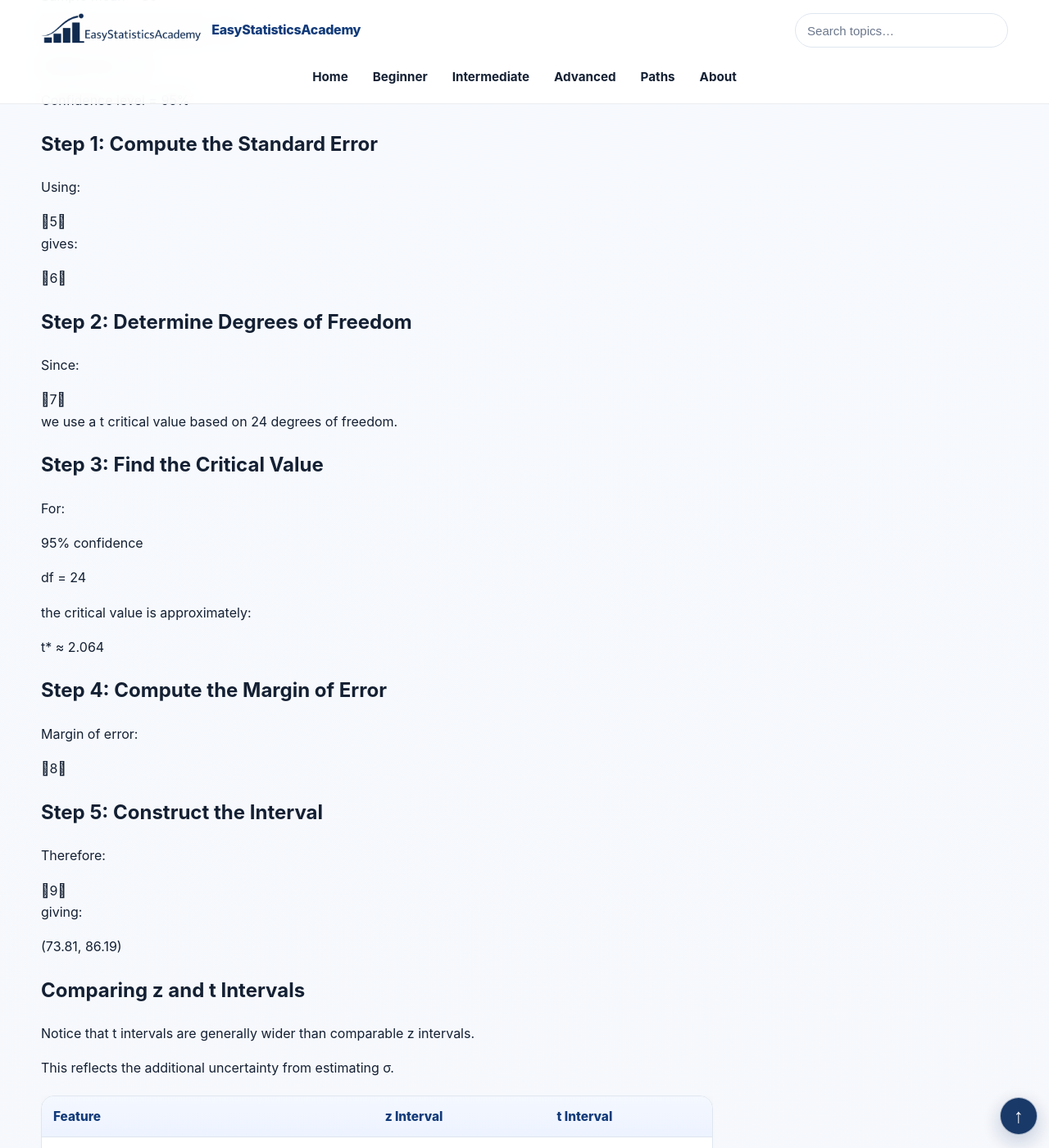
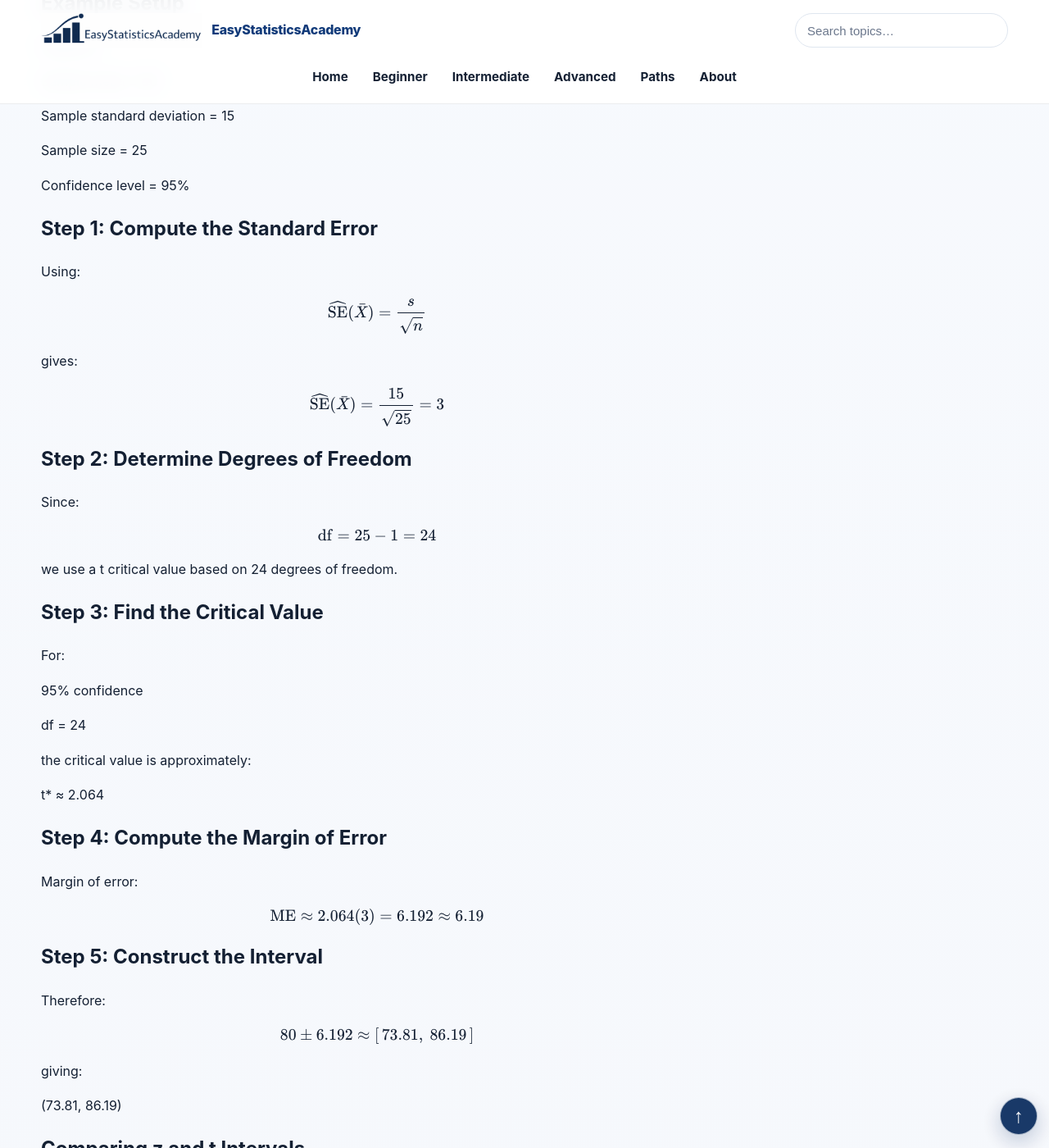
Before and after one commit to ammar-homaida-statistics/easystatisticsacademy, a Jekyll site: the page built from inference/confidence-intervals/ci-for-mean-sigma-unknown-t/index.md, in a window 1280 px wide and 1400 px high, scrolled down 2824 px. Shown: the whole window at 82% size. Built offline with Jekyll 4.4.1, drawn with Linux system fonts in a browser that asks for light colours; some of the changed text lies outside the part shown.

Commit message:
Restore and verify 10 statistical formulas in ci-for-mean-sigma-unknown-t

```diff
--- a/inference/confidence-intervals/ci-for-mean-sigma-unknown-t/index.md
+++ b/inference/confidence-intervals/ci-for-mean-sigma-unknown-t/index.md
@@ -158,7 +166,11 @@ sidebar: false
       When σ is unknown, the estimated standard error becomes:
     </p>
 
-    2
+
+    \[
+    \widehat{\operatorname{SE}}(\bar X)=\frac{s}{\sqrt n}
+    \]
+
 
     <p>
       This is the estimated variability of the sample mean.
@@ -170,7 +182,11 @@ sidebar: false
       Applying the confidence interval blueprint gives:
     </p>
 
-    3
+
+    \[
+    \bar x\pm t_{n-1,\,1-\alpha/2}\frac{s}{\sqrt n}
+    \]
+
 
     <p>
       This is the one-sample t confidence interval for a population mean.
@@ -228,7 +244,11 @@ sidebar: false
       For a one-sample mean interval:
     </p>
 
-    4
+
+    \[
+    \operatorname{df}=n-1
+    \]
+
 
     <p>
       The degrees of freedom determine the exact shape of the t distribution.
@@ -288,13 +308,21 @@ sidebar: false
       Using:
     </p>
 
-    5
+
+    \[
+    \widehat{\operatorname{SE}}(\bar X)=\frac{s}{\sqrt n}
+    \]
+
 
     <p>
       gives:
     </p>
 
-    6
+
+    \[
+    \widehat{\operatorname{SE}}(\bar X)=\frac{15}{\sqrt{25}}=3
+    \]
+
 
     <h2>Step 2: Determine Degrees of Freedom</h2>
 
@@ -302,7 +330,11 @@ sidebar: false
       Since:
     </p>
 
-    7
+
+    \[
+    \operatorname{df}=25-1=24
+    \]
+
 
     <p>
       we use a t critical value based on 24 degrees of freedom.
@@ -344,7 +376,11 @@ sidebar: false
       Margin of error:
     </p>
 
-    8
+
+    \[
+    \operatorname{ME}\approx2.064(3)=6.192\approx6.19
+    \]
+
 
     <h2>Step 5: Construct the Interval</h2>
 
@@ -352,7 +388,11 @@ sidebar: false
       Therefore:
     </p>
 
-    9
+
+    \[
+    80\pm6.192\approx[\,73.81,\ 86.19\,]
+    \]
+
 
     <p>
       giving:
```
Also changed, not shown: other parts of inference/confidence-intervals/ci-for-mean-sigma-unknown-t/index.md (+10 -2 lines).
